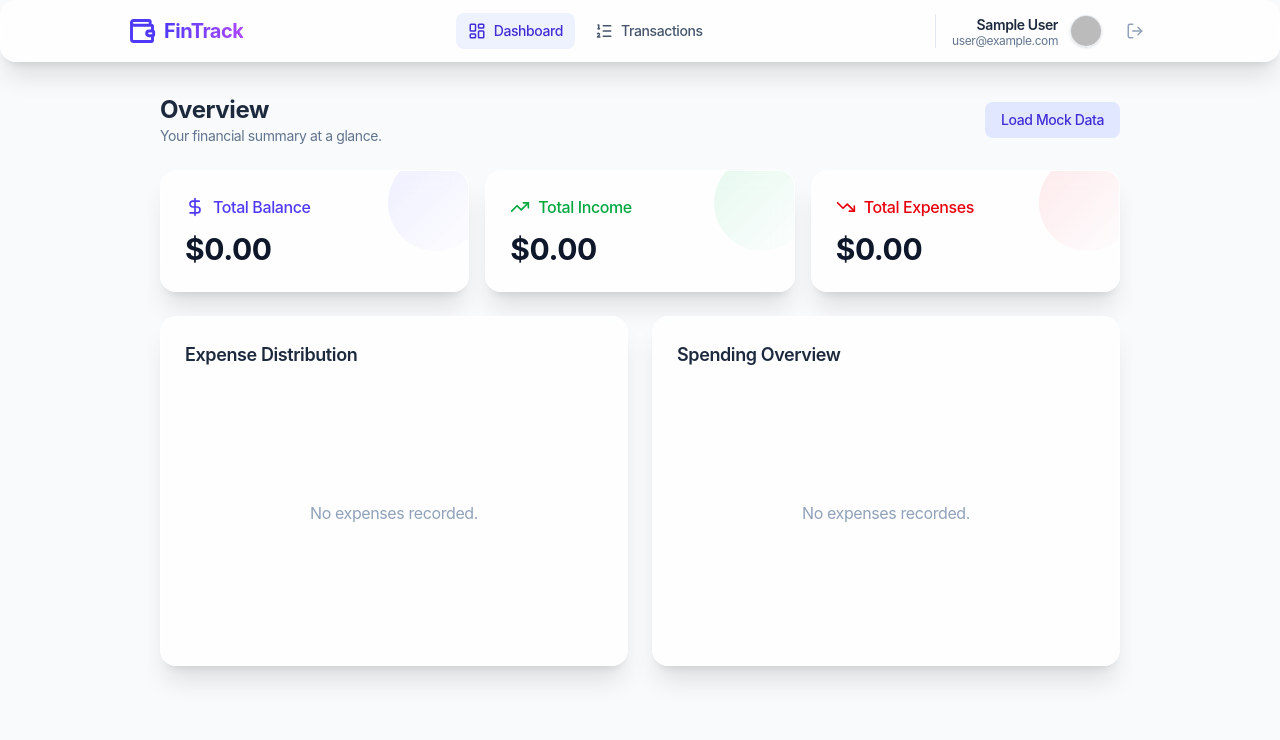
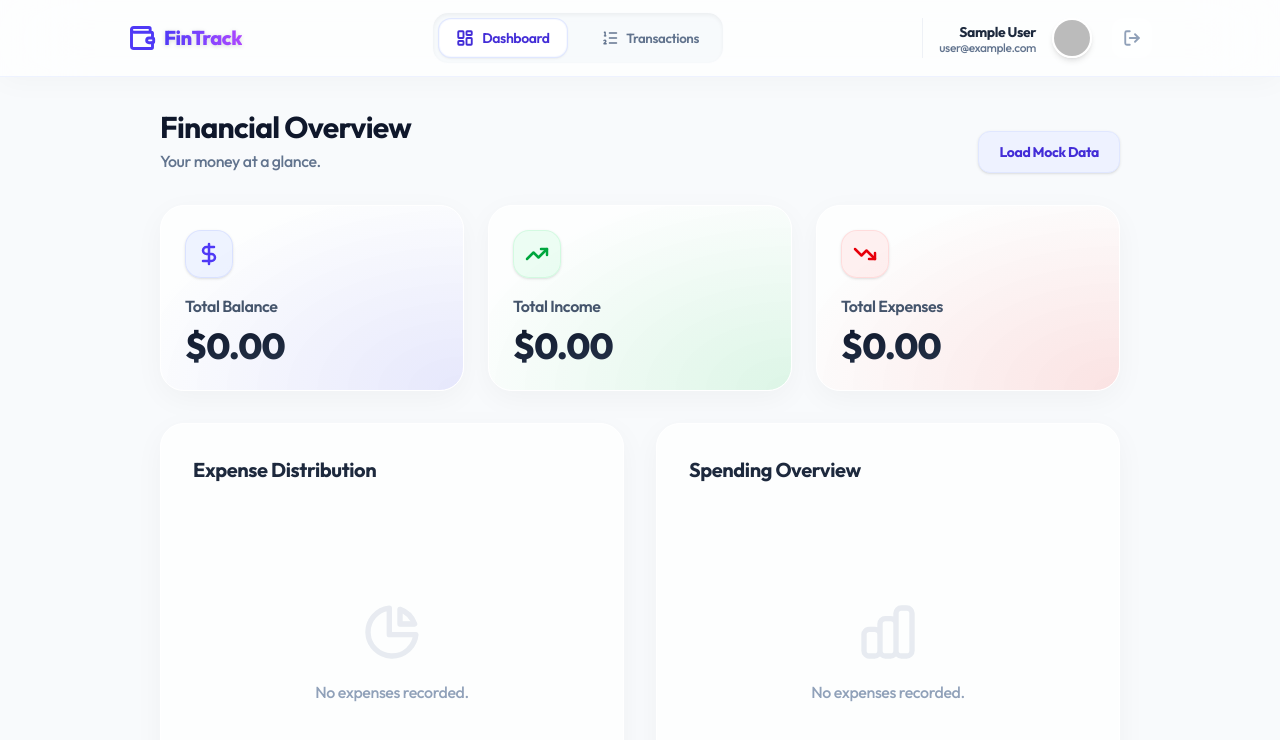
Before and after one commit to DinithiSamarasekara/RSL-MiniHackathon, a React (Vite) app: page / in a window 1280 px wide. Shown: the top 740 px of the page. Built offline with nearby package versions, Linux system fonts and the light colour scheme; no server answers; the database is empty; sample sign-in values are in the browser's storage.

Commit message:
UI Changes

```diff
--- a/index.html
+++ b/index.html
@@ -2,14 +2,14 @@
 <html lang="en">
   <head>
     <meta charset="UTF-8" />
-    <link rel="icon" type="image/svg+xml" href="/favicon.svg" />
+    <link rel="icon" type="image/svg+xml" href="/vite.svg" />
+    <meta name="viewport" content="width=device-width, initial-scale=1.0" />
     <link rel="preconnect" href="https://fonts.googleapis.com">
     <link rel="preconnect" href="https://fonts.gstatic.com" crossorigin>
-    <link href="https://fonts.googleapis.com/css2?family=Inter:wght@400;500;600;700&family=Space+Grotesk:wght@500;600;700;800&display=swap" rel="stylesheet">
-    <meta name="viewport" content="width=device-width, initial-scale=1.0" />
-    <title>QA Exam Platform</title>
+    <link href="https://fonts.googleapis.com/css2?family=Outfit:wght@300;400;500;600;700;800&display=swap" rel="stylesheet">
+    <title>FinTrack - Personal Finance</title>
   </head>
-  <body>
+  <body class="bg-slate-50">
     <div id="root"></div>
     <script type="module" src="/src/main.jsx"></script>
   </body>
--- a/src/components/Navbar.jsx
+++ b/src/components/Navbar.jsx
@@ -15,11 +15,11 @@ export default function Navbar() {
 
   if (!currentUser) {
     return (
-      <nav className="sticky top-0 z-50 glass-panel rounded-none border-x-0 border-t-0 px-4 py-3 md:px-8">
+      <nav className="sticky top-0 z-50 bg-white/60 backdrop-blur-2xl border-b border-indigo-100/50 shadow-sm px-4 py-3 md:px-8 transition-all">
         <div className="max-w-5xl mx-auto flex items-center justify-center sm:justify-start">
-          <div className="flex items-center gap-2 text-indigo-600">
+          <div className="flex items-center gap-2 text-indigo-600 hover:scale-105 transition-transform duration-300">
             <Wallet size={28} strokeWidth={2.5} />
-            <span className="text-xl font-bold tracking-tight bg-gradient-to-r from-indigo-600 to-purple-500 bg-clip-text text-transparent">
+            <span className="text-xl font-extrabold tracking-tight bg-gradient-to-r from-indigo-600 to-purple-500 bg-clip-text text-transparent drop-shadow-sm">
               FinTrack
             </span>
           </div>
@@ -29,16 +29,16 @@ export default function Navbar() {
   }
 
   return (
-    <nav className="sticky top-0 z-50 glass-panel rounded-none border-x-0 border-t-0 px-4 py-3 md:px-8">
+    <nav className="sticky top-0 z-50 bg-white/70 backdrop-blur-2xl border-b border-indigo-100/50 shadow-[0_4px_30px_rgba(0,0,0,0.03)] px-4 py-3 md:px-8 transition-all">
       <div className="max-w-5xl mx-auto flex items-center justify-between">
-        <div className="flex items-center gap-2 text-indigo-600">
+        <div className="flex items-center gap-2 text-indigo-600 hover:scale-105 transition-transform duration-300">
           <Wallet size={28} strokeWidth={2.5} />
-          <span className="text-xl font-bold tracking-tight bg-gradient-to-r from-indigo-600 to-purple-500 bg-clip-text text-transparent hidden sm:block">
+          <span className="text-xl font-extrabold tracking-tight bg-gradient-to-r from-indigo-600 to-purple-500 bg-clip-text text-transparent hidden sm:block drop-shadow-sm">
             FinTrack
           </span>
         </div>
 
-        <div className="flex items-center gap-1 md:gap-2">
+        <div className="flex items-center gap-2 md:gap-4 bg-slate-100/50 p-1.5 rounded-2xl border border-white/60 shadow-inner">
           {navItems.map((item) => {
             const isActive = location.pathname === item.path;
             const Icon = item.icon;
@@ -48,37 +48,37 @@ export default function Navbar() {
                 key={item.path}
                 to={item.path}
                 className={clsx(
-                  'flex items-center gap-2 px-3 py-2 rounded-lg text-sm font-medium transition-all duration-200',
+                  'flex items-center gap-2 px-4 py-2 rounded-xl text-sm font-semibold transition-all duration-300',
                   isActive
-                    ? 'bg-indigo-50 text-indigo-700'
-                    : 'text-slate-600 hover:bg-slate-100 hover:text-slate-900'
+                    ? 'bg-white text-indigo-700 shadow-sm border border-indigo-50/50 scale-100 ring-1 ring-indigo-100'
+                    : 'text-slate-500 hover:bg-white/50 hover:text-slate-800 scale-95 hover:scale-100'
                 )}
               >
-                <Icon size={18} />
+                <Icon size={18} strokeWidth={isActive ? 2.5 : 2} />
                 <span className="hidden sm:block">{item.name}</span>
               </Link>
             )
           })}
         </div>
 
-        <div className="flex items-center gap-3 border-l border-slate-200 pl-4 ml-2">
+        <div className="flex items-center gap-4 pl-4 border-l border-slate-200/60 ml-2">
           <div className="hidden md:flex flex-col items-end">
-            <span className="text-sm font-semibold text-slate-800">{currentUser.displayName}</span>
-            <span className="text-xs text-slate-500 leading-none">{currentUser.email}</span>
+            <span className="text-sm font-bold text-slate-800">{currentUser.displayName}</span>
+            <span className="text-xs font-medium text-slate-500 leading-none">{currentUser.email}</span>
           </div>
           {currentUser.photoURL ? (
-            <img src={currentUser.photoURL} alt="Profile" className="w-8 h-8 rounded-full shadow-sm border border-slate-200" />
+            <img src={currentUser.photoURL} alt="Profile" className="w-10 h-10 rounded-full shadow-md border-2 border-white hover:scale-110 transition-transform duration-300" />
           ) : (
-             <div className="w-8 h-8 rounded-full bg-indigo-100 text-indigo-700 font-bold flex items-center justify-center">
+             <div className="w-10 h-10 rounded-full bg-gradient-to-tr from-indigo-500 to-purple-500 text-white font-bold flex items-center justify-center shadow-md border-2 border-white hover:scale-110 transition-transform duration-300">
                {currentUser.displayName ? currentUser.displayName.charAt(0) : 'U'}
              </div>
           )}
           <button
             onClick={logout}
-            className="p-2 text-slate-400 hover:text-red-500 hover:bg-red-50 rounded-lg transition-colors ml-1"
+            className="p-2.5 text-slate-400 hover:text-red-500 hover:bg-red-50 rounded-xl transition-all duration-300 active:scale-95 ml-1 bg-white/50 border border-transparent hover:border-red-100"
             title="Log out"
           >
-            <LogOut size={18} />
+            <LogOut size={18} strokeWidth={2.5} />
           </button>
         </div>
       </div>
--- a/src/index.css
+++ b/src/index.css
@@ -1,11 +1,63 @@
 @import "tailwindcss";
+
+@theme {
+  --font-sans: "Outfit", ui-sans-serif, system-ui, sans-serif;
+
+  --animate-fade-in-up: fade-in-up 0.6s cubic-bezier(0.16, 1, 0.3, 1) forwards;
+  --animate-pulse-slow: pulse-slow 4s cubic-bezier(0.4, 0, 0.6, 1) infinite;
+
+  @keyframes fade-in-up {
+    0% {
+      opacity: 0;
+      transform: translateY(20px);
+    }
+    100% {
+      opacity: 1;
+      transform: translateY(0);
+    }
+  }
+  @keyframes pulse-slow {
+    0%, 100% {
+      opacity: 1;
+    }
+    50% {
+      opacity: 0.5;
+    }
+  }
+}
 
 @layer base {
   body {
-    @apply bg-slate-50 text-slate-900 font-sans tracking-tight;
+    @apply bg-slate-50 text-slate-800 font-sans tracking-tight antialiased selection:bg-indigo-200 selection:text-indigo-900;
   }
 }
 
 .glass-panel {
-  @apply bg-white/80 backdrop-blur-md border border-white/20 shadow-xl rounded-2xl;
+  @apply bg-white/70 backdrop-blur-2xl border border-white shadow-[0_8px_30px_rgb(0,0,0,0.04)] rounded-3xl transition-all duration-300;
 }
+
+.glass-card-hover {
+  @apply hover:-translate-y-1 hover:shadow-[0_20px_40px_rgba(79,70,229,0.08)] hover:bg-white/90 transition-all duration-500 relative overflow-hidden;
+}
+
+/* Beautiful dynamic mesh gradients for backgrounds */
+.mesh-bg-login {
+  background-color: #0f172a;
+  background-image:
+    radial-gradient(at 0% 0%, rgba(79, 70, 229, 0.4) 0px, transparent 50%),
+    radial-gradient(at 100% 0%, rgba(236, 72, 153, 0.4) 0px, transparent 50%),
+    radial-gradient(at 100% 100%, rgba(16, 185, 129, 0.3) 0px, transparent 50%),
+    radial-gradient(at 0% 100%, rgba(59, 130, 246, 0.4) 0px, transparent 50%);
+}
+
+.mesh-card-indigo {
+  background-image: radial-gradient(at 100% 100%, rgba(99, 102, 241, 0.15) 0px, transparent 80%);
+}
+
+.mesh-card-green {
+  background-image: radial-gradient(at 100% 100%, rgba(34, 197, 94, 0.15) 0px, transparent 80%);
+}
+
+.mesh-card-red {
+  background-image: radial-gradient(at 100% 100%, rgba(239, 68, 68, 0.15) 0px, transparent 80%);
+}
--- a/src/pages/Dashboard.jsx
+++ b/src/pages/Dashboard.jsx
@@ -19,7 +19,12 @@ export default function Dashboard() {
   const { transactions, summary, balance, loading, seedMockData } = useFinance();
 
   if (loading) {
-    return <div className="flex items-center justify-center p-20 text-slate-500">Loading dashboard...</div>;
+    return (
+      <div className="flex flex-col items-center justify-center p-20 text-slate-500 animate-pulse">
+        <div className="w-10 h-10 border-4 border-indigo-200 border-t-indigo-600 rounded-full animate-spin mb-4"></div>
+        <p className="font-medium">Loading your dashboard...</p>
+      </div>
+    );
   }
 
   const expensesByCategory = transactions
@@ -37,7 +42,8 @@ export default function Dashboard() {
         backgroundColor: [
           '#ef4444', '#f97316', '#eab308', '#22c55e', '#3b82f6', '#8b5cf6', '#ec4899'
         ],
-        borderWidth: 1,
+        borderWidth: 0,
+        hoverOffset: 4,
       },
     ],
   };
@@ -48,85 +54,96 @@ export default function Dashboard() {
       label: category,
       data: [expensesByCategory[category]],
       backgroundColor: pieData.datasets[0].backgroundColor[idx],
+      borderRadius: 4,
     }))
   };
 
   const barOptions = {
     responsive: true,
     plugins: {
-      legend: { position: 'bottom' },
+      legend: { position: 'bottom', labels: { font: { family: "'Outfit', sans-serif" } } },
+      tooltip: { titleFont: { family: "'Outfit', sans-serif" }, bodyFont: { family: "'Outfit', sans-serif" } }
     },
     scales: {
-      x: { stacked: true },
-      y: { stacked: true }
+      x: { stacked: true, grid: { display: false }, ticks: { font: { family: "'Outfit', sans-serif" } } },
+      y: { stacked: true, border: { dash: [4, 4] }, grid: { color: '#e2e8f0', tickBorderDash: [4, 4] }, ticks: { font: { family: "'Outfit', sans-serif" } } }
     }
   };
 
   return (
-    <div className="space-y-6">
-      <header className="flex flex-col sm:flex-row sm:items-center justify-between gap-4">
+    <div className="space-y-8 animate-fade-in-up">
+      <header className="flex flex-col sm:flex-row sm:items-end justify-between gap-4">
         <div>
-          <h1 className="text-2xl font-bold text-slate-800">Overview</h1>
-          <p className="text-sm text-slate-500">Your financial summary at a glance.</p>
+          <h1 className="text-3xl font-bold text-slate-900 tracking-tight">Financial Overview</h1>
+          <p className="text-slate-500 mt-1 font-medium">Your money at a glance.</p>
         </div>
         {transactions.length === 0 && (
           <button
             onClick={seedMockData}
-            className="px-4 py-2 bg-indigo-100 text-indigo-700 hover:bg-indigo-200 rounded-lg text-sm font-medium transition-colors"
+            className="px-5 py-2.5 bg-indigo-50 border border-indigo-100 text-indigo-700 hover:bg-indigo-600 hover:text-white rounded-xl text-sm font-bold shadow-sm transition-all duration-300 active:scale-95"
           >
             Load Mock Data
           </button>
         )}
       </header>
 
-      <div className="grid grid-cols-1 md:grid-cols-3 gap-4">
-        <div className="glass-panel p-6 flex flex-col gap-2 relative overflow-hidden group">
-          <div className="absolute -right-4 -top-4 w-24 h-24 bg-gradient-to-br from-indigo-500/10 to-transparent rounded-full transition-transform group-hover:scale-150" />
-          <div className="flex items-center gap-2 text-indigo-600 mb-1">
-            <DollarSign size={20} />
-            <h3 className="font-medium">Total Balance</h3>
+      <div className="grid grid-cols-1 md:grid-cols-3 gap-6">
+        <div className="glass-panel mesh-card-indigo p-6 flex flex-col gap-2 relative glass-card-hover group">
+          <div className="w-12 h-12 bg-indigo-100/50 rounded-2xl flex items-center justify-center text-indigo-600 mb-2 shadow-sm border border-indigo-200/50 group-hover:scale-110 transition-transform duration-300">
+            <DollarSign size={24} strokeWidth={2.5} />
           </div>
-          <p className="text-3xl font-bold text-slate-900">${balance.toFixed(2)}</p>
+          <h3 className="font-semibold text-slate-600">Total Balance</h3>
+          <p className="text-4xl font-extrabold tracking-tight text-slate-900 bg-gradient-to-br from-slate-900 to-slate-700 bg-clip-text text-transparent">
+            ${balance.toFixed(2)}
+          </p>
         </div>
 
-        <div className="glass-panel p-6 flex flex-col gap-2 relative overflow-hidden group">
-          <div className="absolute -right-4 -top-4 w-24 h-24 bg-gradient-to-br from-green-500/10 to-transparent rounded-full transition-transform group-hover:scale-150" />
-          <div className="flex items-center gap-2 text-green-600 mb-1">
-            <TrendingUp size={20} />
-            <h3 className="font-medium">Total Income</h3>
+        <div className="glass-panel mesh-card-green p-6 flex flex-col gap-2 relative glass-card-hover group">
+          <div className="w-12 h-12 bg-green-100/50 rounded-2xl flex items-center justify-center text-green-600 mb-2 shadow-sm border border-green-200/50 group-hover:scale-110 transition-transform duration-300">
+            <TrendingUp size={24} strokeWidth={2.5} />
           </div>
-          <p className="text-3xl font-bold text-slate-900">${summary.income.toFixed(2)}</p>
+          <h3 className="font-semibold text-slate-600">Total Income</h3>
+          <p className="text-4xl font-extrabold tracking-tight text-slate-900 bg-gradient-to-br from-slate-900 to-slate-700 bg-clip-text text-transparent">
+            ${summary.income.toFixed(2)}
+          </p>
         </div>
 
-        <div className="glass-panel p-6 flex flex-col gap-2 relative overflow-hidden group">
-          <div className="absolute -right-4 -top-4 w-24 h-24 bg-gradient-to-br from-red-500/10 to-transparent rounded-full transition-transform group-hover:scale-150" />
-          <div className="flex items-center gap-2 text-red-600 mb-1">
-            <TrendingDown size={20} />
-            <h3 className="font-medium">Total Expenses</h3>
+        <div className="glass-panel mesh-card-red p-6 flex flex-col gap-2 relative glass-card-hover group">
+          <div className="w-12 h-12 bg-red-100/50 rounded-2xl flex items-center justify-center text-red-600 mb-2 shadow-sm border border-red-200/50 group-hover:scale-110 transition-transform duration-300">
+            <TrendingDown size={24} strokeWidth={2.5} />
           </div>
-          <p className="text-3xl font-bold text-slate-900">${summary.expense.toFixed(2)}</p>
+          <h3 className="font-semibold text-slate-600">Total Expenses</h3>
+          <p className="text-4xl font-extrabold tracking-tight text-slate-900 bg-gradient-to-br from-slate-900 to-slate-700 bg-clip-text text-transparent">
+            ${summary.expense.toFixed(2)}
+          </p>
         </div>
       </div>
 
-      <div className="grid grid-cols-1 lg:grid-cols-2 gap-6">
-        <div className="glass-panel p-6">
-          <h3 className="text-lg font-semibold mb-4 text-slate-800">Expense Distribution</h3>
-          <div className="relative h-64 w-full flex justify-center">
+      <div className="grid grid-cols-1 lg:grid-cols-2 gap-8">
+        <div className="glass-panel p-8 glass-card-hover">
+          <h3 className="text-xl font-bold mb-6 text-slate-800">Expense Distribution</h3>
+          <div className="relative h-72 w-full flex items-center justify-center">
             {Object.keys(expensesByCategory).length > 0 ? (
-              <Pie data={pieData} options={{ maintainAspectRatio: false, plugins: { legend: { position: 'bottom' } } }} />
+              <Pie data={pieData} options={{ maintainAspectRatio: false, plugins: { legend: { position: 'right', labels: { padding: 20, font: { family: "'Outfit', sans-serif", size: 13 } } } } }} />
             ) : (
-              <div className="flex items-center justify-center text-slate-400 h-full">No expenses recorded.</div>
+              <div className="flex flex-col items-center justify-center text-slate-400 h-full">
+                 <PieChartIcon className="w-16 h-16 mb-4 opacity-20" />
+                 <p className="font-medium">No expenses recorded.</p>
+              </div>
             )}
           </div>
         </div>
 
-        <div className="glass-panel p-6">
-          <h3 className="text-lg font-semibold mb-4 text-slate-800">Spending Overview</h3>
-          <div className="relative h-64 w-full flex justify-center">
+        <div className="glass-panel p-8 glass-card-hover">
+          <h3 className="text-xl font-bold mb-6 text-slate-800">Spending Overview</h3>
+          <div className="relative h-72 w-full flex items-center justify-center">
              {Object.keys(expensesByCategory).length > 0 ? (
                 <Bar data={barData} options={{ maintainAspectRatio: false, ...barOptions }} />
               ) : (
-                <div className="flex items-center justify-center text-slate-400 h-full">No expenses recorded.</div>
+                <div className="flex flex-col items-center justify-center text-slate-400 h-full">
+                   <BarChartIcon className="w-16 h-16 mb-4 opacity-20" />
+                   <p className="font-medium">No expenses recorded.</p>
+                </div>
               )}
           </div>
         </div>
@@ -134,3 +151,17 @@ export default function Dashboard() {
     </div>
   );
 }
+
+// Fallback icons if lucide is missing PieChart
+const PieChartIcon = ({ className }) => (
+  <svg className={className} fill="none" viewBox="0 0 24 24" stroke="currentColor">
+    <path strokeLinecap="round" strokeLinejoin="round" strokeWidth={2} d="M11 3.055A9.001 9.001 0 1020.945 13H11V3.055z" />
+    <path strokeLinecap="round" strokeLinejoin="round" strokeWidth={2} d="M20.488 9H15V3.512A9.025 9.025 0 0120.488 9z" />
+  </svg>
+)
+
+const BarChartIcon = ({ className }) => (
+  <svg className={className} fill="none" viewBox="0 0 24 24" stroke="currentColor">
+    <path strokeLinecap="round" strokeLinejoin="round" strokeWidth={2} d="M9 19v-6a2 2 0 00-2-2H5a2 2 0 00-2 2v6a2 2 0 002 2h2a2 2 0 002-2zm0 0V9a2 2 0 012-2h2a2 2 0 012 2v10m-6 0a2 2 0 002 2h2a2 2 0 002-2m0 0V5a2 2 0 012-2h2a2 2 0 012 2v14a2 2 0 01-2 2h-2a2 2 0 01-2-2z" />
+  </svg>
+)
```
Also changed, not shown: src/components/TransactionForm.jsx (+41 -35 lines), src/pages/Login.jsx (+17 -27 lines), src/pages/TransactionsList.jsx (+60 -43 lines).
